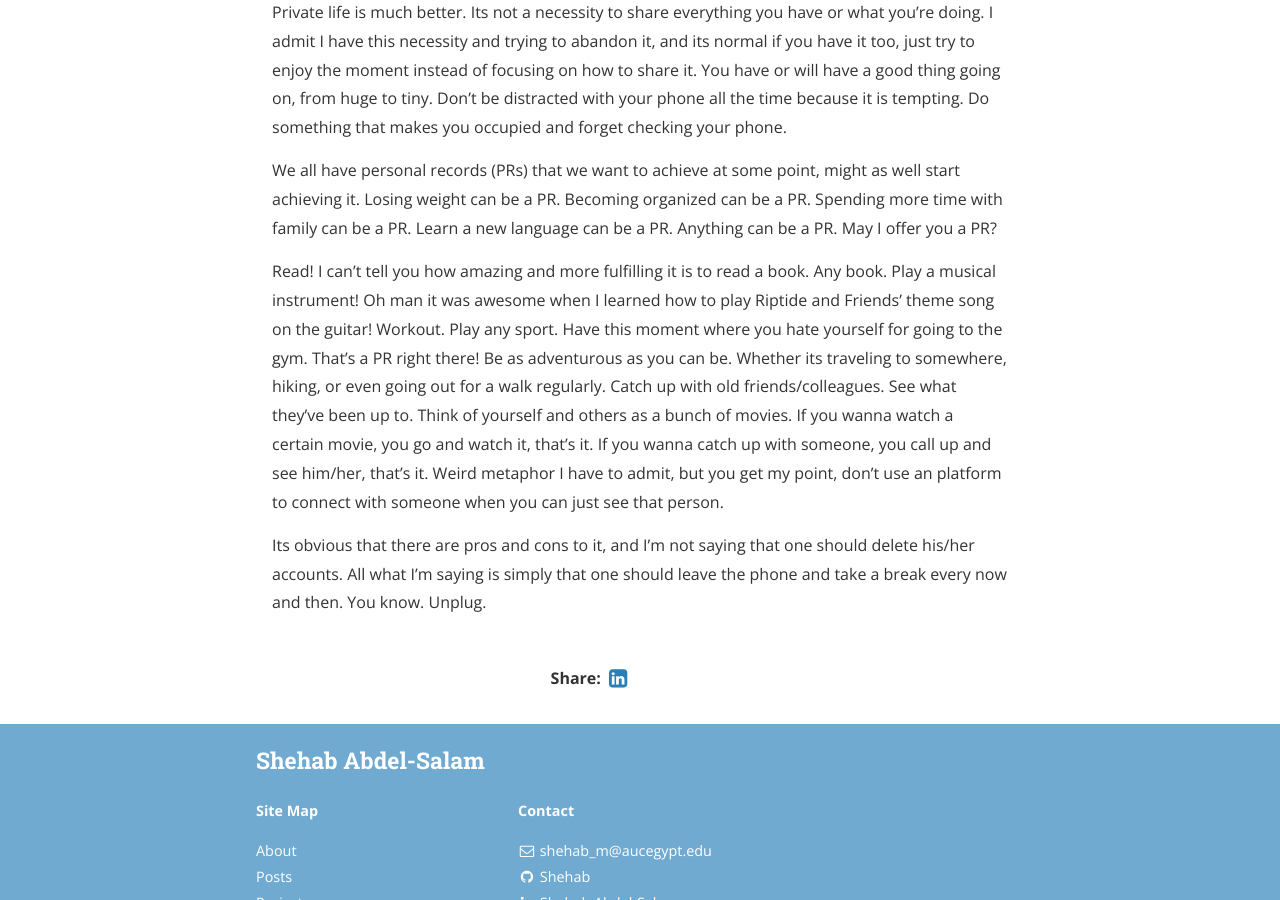
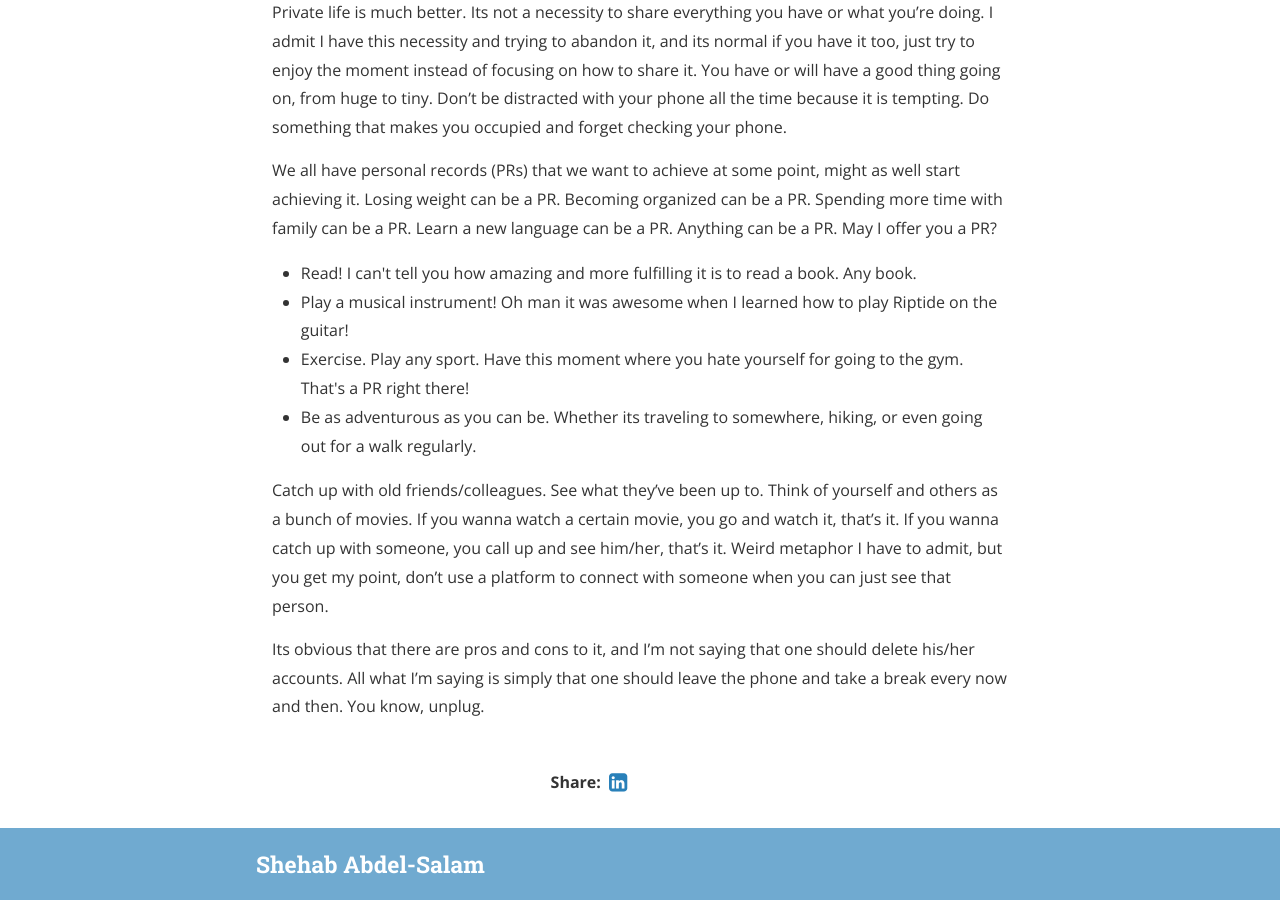
Before and after one commit to ShehabCE/shehabce.github.io, a Jekyll site: the page built from _posts/2018-06-15-Leave-your-phone.markdown, in a window 1280 px wide and 900 px high, scrolled down 1221 px. Built offline with Jekyll 4.4.1, drawn with Linux system fonts in a browser that asks for light colours; nearby versions of some CDN libraries; a style sheet for code colours, icons or effects is not loaded.

Commit message:
Workin on RB

```diff
--- a/_posts/2018-06-15-Leave-your-phone.markdown
+++ b/_posts/2018-06-15-Leave-your-phone.markdown
@@ -19,11 +19,17 @@ Private life is much better. Its not a necessity to share everything you have or
 
 We all have personal records (PRs) that we want to achieve at some point, might as well start achieving it. Losing weight can be a PR. Becoming organized can be a PR. Spending more time with family can be a PR. Learn a new language can be a PR. Anything can be a PR. May I offer you a PR?
 
-Read! I can't tell you how amazing and more fulfilling it is to read a book. Any book.
-Play a musical instrument! Oh man it was awesome when I learned how to play Riptide and Friends' theme song on the guitar!
-Workout. Play any sport. Have this moment where you hate yourself for going to the gym. That's a PR right there!
-Be as adventurous as you can be. Whether its traveling to somewhere, hiking, or even going out for a walk regularly.
+<ul>
+	<li>Read! I can't tell you how amazing and more fulfilling it is to read a book. Any book.
+	</li>
+	<li>Play a musical instrument! Oh man it was awesome when I learned how to play Riptide on the guitar!
+	</li>
+	<li>Exercise. Play any sport. Have this moment where you hate yourself for going to the gym. That's a PR right there!
+	</li>
+	<li>Be as adventurous as you can be. Whether its traveling to somewhere, hiking, or even going out for a walk regularly.
+	</li>
+</ul>
 Catch up with old friends/colleagues. See what they've been up to.
-Think of yourself and others as a bunch of movies. If you wanna watch a certain movie, you go and watch it, that's it. If you wanna catch up with someone, you call up and see him/her, that's it. Weird metaphor I have to admit, but you get my point, don't use an platform to connect with someone when you can just see that person.
+Think of yourself and others as a bunch of movies. If you wanna watch a certain movie, you go and watch it, that's it. If you wanna catch up with someone, you call up and see him/her, that's it. Weird metaphor I have to admit, but you get my point, don't use a platform to connect with someone when you can just see that person.
 
-Its obvious that there are pros and cons to it, and I'm not saying that one should delete his/her accounts. All what I'm saying is simply that one should leave the phone and take a break every now and then. You know. Unplug.
+Its obvious that there are pros and cons to it, and I'm not saying that one should delete his/her accounts. All what I'm saying is simply that one should leave the phone and take a break every now and then. You know, unplug.
--- a/_posts/2018-08-26-The-Dunning-Kruger-effect.markdown
+++ b/_posts/2018-08-26-The-Dunning-Kruger-effect.markdown
@@ -19,8 +19,7 @@ Sometimes we address ourselves as experts in certain fields just because we know
 
 But the more time you spend on something or the more details you dive into, the more you recognize your own ignorance that you had before, right? The more knowledge or experience we gain, the more we recognize how fools we were (lesser confident), but afterwards we gain more confidence as we go.
 
-
-<a href="/assets/posts/DK.jpeg" data-lightbox="DK" data-title="DK">Dunning Kruger Effect</a>
+<img src="/assets/posts/DK.jpeg">
 
 
 There were times where we acted stupid, from a mild degree to a "King of Stupidity" degree. But that's okay. Who's gonna judge, huh? We all have to pass "Mount Stupid" at some point, but its us who decide whether to stay in that region (self-assurance) or to move on (self-evaluation). And really the only solution to avoid all this is regular self-evaluation. Its pretty normal if you've felt you were an Economist just because you read a chapter on Economics. What's not normal though, is willingly impersonating this identity with that lack of knowledge.
```
